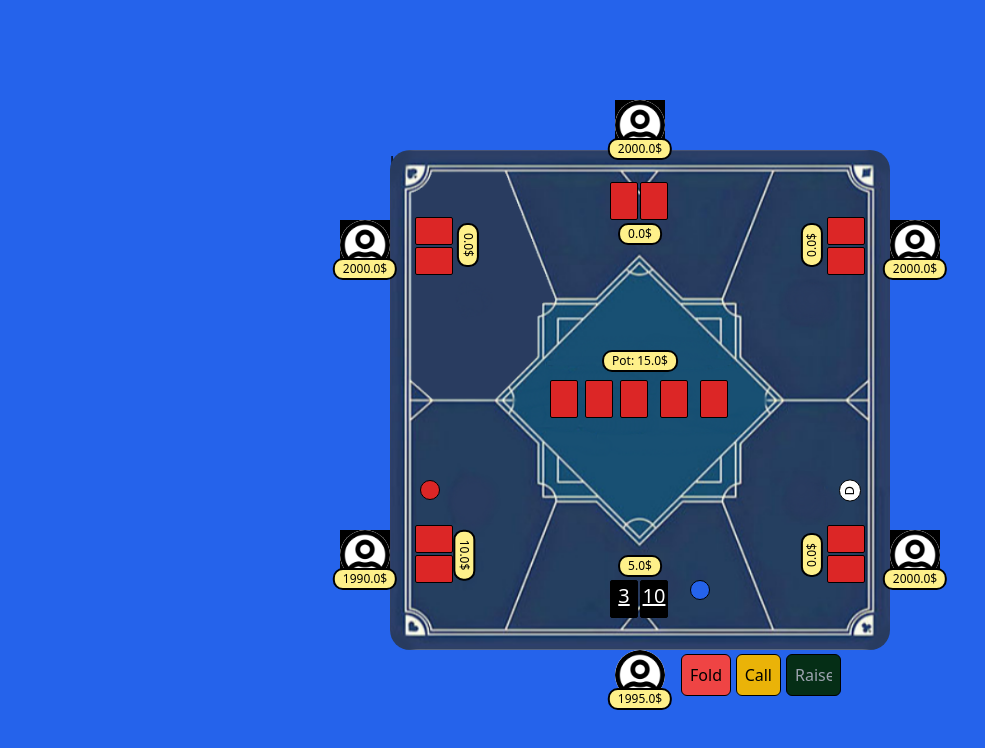
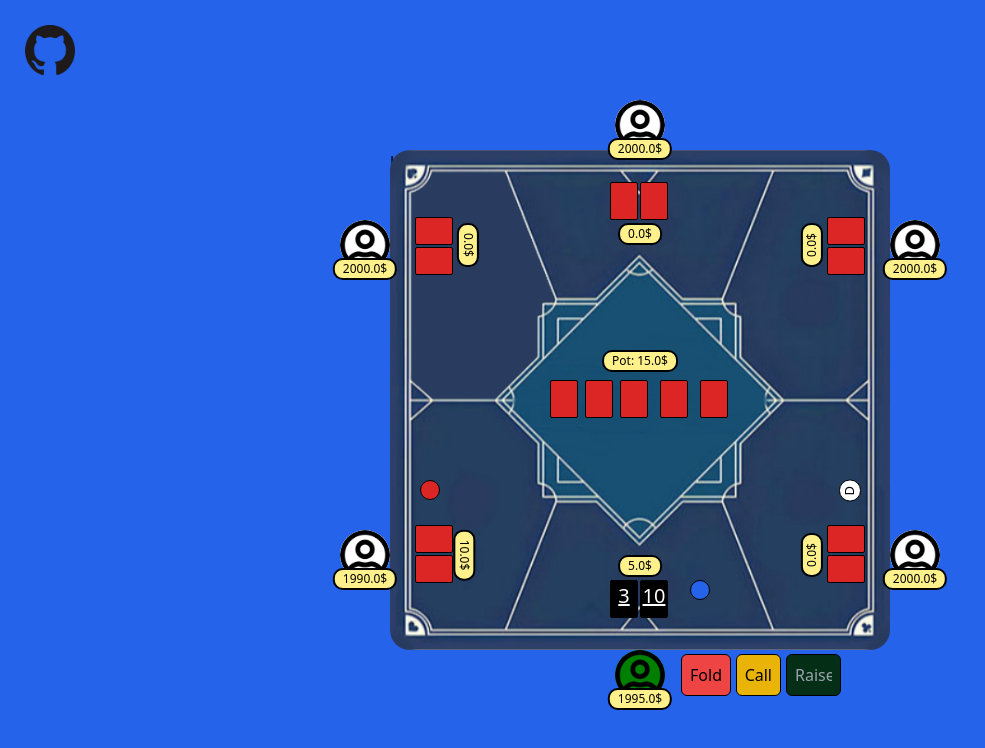
Before and after one commit to nguyenvietbinh/poker_With_GPT, a Vue app in the folder vue-project/: page /bettable in a window 1280 px wide. Shown: the top 748 px of the page, without its empty margins (0-985 px from the left). Built offline with nearby package versions, Linux system fonts and the light colour scheme; no server answers.

Commit message:
update playeravata

```diff
--- a/vue-project/src/components/claculateHandLevel.vue
+++ b/vue-project/src/components/claculateHandLevel.vue
@@ -32,8 +32,6 @@ export default {
                 if (state.numberOfPlayer > 1) {
                     state.winner = this.searchWinner(this.handRanking(state.lstOfHand))
                     for (let i = 0; i < state.winner.length; i ++) {
-                        console.log(state.winner[i])
-                        console.log(state.pot)
                         state.stackList[state.winner[i]] += Math.floor(state.pot/state.winner.length)
                     }
                 }
--- a/vue-project/src/components/doAction.vue
+++ b/vue-project/src/components/doAction.vue
@@ -23,9 +23,11 @@ export default {
     data() {
         return {
             playerCards: null,
+            playerAvatar: null,
         }
     },
     mounted() {
+        this.playerAvatar = document.querySelectorAll('.playerAvatar')
         this.playerCards = document.querySelectorAll('.playerCard')
         this.disPlayCard(state.cards[0], this.playerCards[0])
         this.disPlayCard(state.cards[1], this.playerCards[1])
--- a/vue-project/src/components/getResponse.vue
+++ b/vue-project/src/components/getResponse.vue
@@ -38,19 +38,18 @@ import { useMyFunction } from '../store/functionStore';
             watch(() => state.actionPos, (newval, oldval) => {
                 if (state.actionPos !== null) {
                     if (state.actionPos !== 0) {
-                        this.playerAvatar.forEach(element => {
-                            element.style.backgroundColor = 'black'
-                        });
-                        this.playerAvatar[state.actionPos - 1].style.backgroundColor = 'white'
+                        this.playerAvatar[state.actionPos].style.backgroundColor = 'green'
                         this.getResponse().then(response => {
+                            if (response === 'Fold') {
+                                this.playerAvatar[state.actionPos].style.backgroundColor = 'gray'
+                            } else {
+                                this.playerAvatar[state.actionPos].style.backgroundColor = 'white'
+                            }
                             state.playerAct = response
                             state.numberOfAction ++
-                            console.log(response)
                         })
                     } else {
-                        this.playerAvatar.forEach(element => {
-                            element.style.backgroundColor = 'black'
-                        });
+                        this.playerAvatar[state.actionPos].style.backgroundColor = 'green'
                         this.enAbleButton()
                     }
                 }
--- a/vue-project/src/pages/betTable.vue
+++ b/vue-project/src/pages/betTable.vue
@@ -1,5 +1,10 @@
 <template>
     <div class="banner2 h-full w-full bg-blue-600 absolute top-0 left-0">
+        <RouterLink to="/">
+            <div class="w-[50px] h-[50px] absolute top-[25px] left-[25px]">
+                <img src="../img/logo.png" alt="" class="h-full w-full">
+            </div>
+        </RouterLink>
         <div style="top: calc(50% - 250px); left: calc(50% - 250px);" class="h-[500px] w-[500px] absolute select-none">
         <img src="../img/pokerTable.png" alt="" class="h-[500px] w-auto rounded-[20px] absolute top-0 left-0 z-0">
         <div class="communityCards select-none font-sans font-medium h-[38px] w-[28px] rounded-sm border-[1px] border-black border-solid bg-red-600 absolute underline text-center text-[20px] top-[230px] left-[160px]"></div>
@@ -38,7 +43,7 @@
         <div class="smblind h-[20px] w-[20px] rounded-[50%] border-[1px] border-black border-solid bg-blue-600 absolute -rotate-90 top-[330px] right-[30px] hidden"></div>
         <div class="bigblind h-[20px] w-[20px] rounded-[50%] border-[1px] border-black border-solid bg-red-600 absolute -rotate-90 top-[330px] right-[30px] hidden"></div>
         <div class="absolute bottom-[-50px] left-[225px] w-[50px] h-[50px]">
-            <img src="../img/user.png" alt="" class="absolute h-[50px] w-auto bg-white rounded-full">
+            <img src="../img/user.png" alt="" class="playerAvatar absolute h-[50px] w-[50px] bg-white rounded-full">
             <div class="absolute bottom-[-10px] left-[50%] px-2 pr-2 translate-x-[-50%] text-[12px] inline-block bg-yellow-200 border-[2px] border-black border-solid rounded-[10px]">{{ state.stackList[0] }}.0$ </div>
             <div class="left-[50%] top-[-95px] px-2 pr-2 translate-x-[-50%] text-[12px] inline-block bg-yellow-200 border-[2px] border-black border-solid rounded-[10px] absolute">{{ state.betTotalList[0] }}.0$</div>
             <div @click="this.checkButtonClick" class="right-[-70px] absolute p-2 m-1 hidden bg-red-500 rounded-md border-[1px] border-solid border-black hover:bg-black hover:text-red-500 hover:translate-y-[-2px] transition-all check">Check</div>
@@ -46,28 +51,28 @@
             <div @click="this.callButtonClick" class="right-[-120px] absolute p-2 m-1 hidden bg-yellow-500 rounded-md border-[1px] border-solid border-black hover:bg-black hover:text-yellow-500 hover:translate-y-[-2px] transition-all call">Call</div>
             <input @keyup="this.inputCheck" type="text" class="right-[-180px] w-[55px] absolute hidden p-2 m-1 bg-green-950 text-white rounded-md border-[1px] border-solid border-black hover:bg-black hover:text-green-500 hover:translate-y-[-2px] transition-all raise" placeholder="Raise">
         </div>
-        <div class="playerAvatar absolute bottom-[70px] left-[-50px] h-[50px] w-[50px]">
-            <img src="../img/user.png" alt="" class="h-[50px] w-auto absolute bg-white rounded-[50%]">
+        <div class="absolute bottom-[70px] left-[-50px] h-[50px] w-[50px]">
+            <img src="../img/user.png" alt="" class="playerAvatar h-[50px] w-[50px] absolute bg-white rounded-[50%]">
             <div class="absolute bottom-[-10px] left-[50%] px-2 pr-2 translate-x-[-50%] text-[12px] inline-block bg-yellow-200 border-[2px] border-black border-solid rounded-[10px]">{{ state.stackList[1] }}.0$</div>
             <div class="top-[50%] right-[-100px] rotate-90 px-2 pr-2 translate-y-[-50%] text-[12px] inline-block bg-yellow-200 border-[2px] border-black border-solid rounded-[10px] absolute">{{ state.betTotalList[1] }}.0$</div>
         </div>
-        <div class="playerAvatar absolute top-[70px] left-[-50px] h-[50px] w-[50px]">
-            <img src="../img/user.png" alt="" class="h-[50px] w-auto absolute bg-white rounded-[50%]">
+        <div class="absolute top-[70px] left-[-50px] h-[50px] w-[50px]">
+            <img src="../img/user.png" alt="" class="playerAvatar h-[50px] w-[50px] absolute bg-white rounded-[50%]">
             <div class="absolute bottom-[-10px] left-[50%] px-2 pr-2 translate-x-[-50%] text-[12px] inline-block bg-yellow-200 border-[2px] border-black border-solid rounded-[10px]">{{ state.stackList[2] }}.0$</div>
             <div class="top-[50%] right-[-100px] rotate-90 px-2 pr-2 translate-y-[-50%] text-[12px] inline-block bg-yellow-200 border-[2px] border-black border-solid rounded-[10px] absolute">{{ state.betTotalList[2] }}.0$</div>
         </div>
-        <div class="playerAvatar absolute top-[-50px] left-[225px] h-[50px] w-[50px]">
-            <img src="../img/user.png" alt="" class="h-[50px] w-auto absolute bg-white rounded-[50%]">
+        <div class="absolute top-[-50px] left-[225px] h-[50px] w-[50px]">
+            <img src="../img/user.png" alt="" class="playerAvatar h-[50px] w-[50px] absolute bg-white rounded-[50%]">
             <div class="absolute bottom-[-10px] left-[50%] px-2 pr-2 translate-x-[-50%] text-[12px] inline-block bg-yellow-200 border-[2px] border-black border-solid rounded-[10px]">{{ state.stackList[3] }}.0$</div>
             <div class="left-[50%] bottom-[-95px] px-2 pr-2 translate-x-[-50%] text-[12px] inline-block bg-yellow-200 border-[2px] border-black border-solid rounded-[10px] absolute">{{ state.betTotalList[3] }}.0$</div>
         </div>
-        <div class="playerAvatar absolute top-[70px] right-[-50px] h-[50px] w-[50px]">
-            <img src="../img/user.png" alt="" class="h-[50px] w-auto absolute bg-white rounded-[50%]">
+        <div class="absolute top-[70px] right-[-50px] h-[50px] w-[50px]">
+            <img src="../img/user.png" alt="" class="playerAvatar h-[50px] w-[50px] absolute bg-white rounded-[50%]">
             <div class="absolute bottom-[-10px] left-[50%] px-2 pr-2 translate-x-[-50%] text-[12px] inline-block bg-yellow-200 border-[2px] border-black border-solid rounded-[10px]">{{ state.stackList[4] }}.0$</div>
             <div class="top-[50%] left-[-100px] -rotate-90 px-2 pr-2 translate-y-[-50%] text-[12px] inline-block bg-yellow-200 border-[2px] border-black border-solid rounded-[10px] absolute">{{ state.betTotalList[4] }}.0$</div>
         </div>
-        <div class="playerAvatar absolute bottom-[70px] right-[-50px] h-[50px] w-[50px]">
-            <img src="../img/user.png" alt="" class="h-[50px] w-auto absolute bg-white rounded-[50%]">
+        <div class="absolute bottom-[70px] right-[-50px] h-[50px] w-[50px]">
+            <img src="../img/user.png" alt="" class="playerAvatar h-full w-full absolute bg-white rounded-[50%]">
             <div class="absolute bottom-[-10px] left-[50%] px-2 pr-2 translate-x-[-50%] text-[12px] inline-block bg-yellow-200 border-[2px] border-black border-solid rounded-[10px]">{{ state.stackList[5] }}.0$</div>
             <div class="top-[50%] left-[-100px] -rotate-90 px-2 pr-2 translate-y-[-50%] text-[12px] inline-block bg-yellow-200 border-[2px] border-black border-solid rounded-[10px] absolute">{{ state.betTotalList[5] }}.0$</div>
         </div>
@@ -105,9 +110,11 @@ import { useRouter } from 'vue-router';
                 call: null,
                 raise: null,
                 actionPos: null,
+                playerAvatar: null,
             }
         },
         mounted() {
+            this.playerAvatar = document.querySelectorAll('.playerAvatar')
             this.fold = document.querySelector('.fold')
             this.check = document.querySelector('.check')
             this.call = document.querySelector('.call')
@@ -174,6 +181,7 @@ import { useRouter } from 'vue-router';
                     state.gameHistory.push(`player: 0, round: river, action: Fold`)
                 }
                 this.disAbleButton()
+                this.playerAvatar[0].style.backgroundColor = 'gray'
             },
             callButtonClick() {
                 state.playerAct = 'Call'
@@ -194,6 +202,7 @@ import { useRouter } from 'vue-router';
                 this.disAbleButton()
             },
             disAbleButton() {
+                this.playerAvatar[0].style.backgroundColor = 'white'
                 this.check.style.display = 'none'
                 this.fold.style.display = 'none'
                 this.call.style.display = 'none'
--- a/vue-project/src/pages/signIn.vue
+++ b/vue-project/src/pages/signIn.vue
@@ -1,7 +1,6 @@
 <template>
 <div class="banner">
     <div class="h-[400px] w-[700px] bg-black rounded-[20px] absolute top-[45%] translate-y-[-50%] left-[50%] translate-x-[-50%]">
-
     </div>
 </div>
 </template>
--- a/vue-project/src/store/functionStore.js
+++ b/vue-project/src/store/functionStore.js
@@ -92,7 +92,6 @@ export function useMyFunction() {
       Look at game history if there are many raise {amount} actions you should call, if there are many check action you should raise {amount} to scared them
       I prefer a simple answer: 'Call,' 'Raise {amount}', 'Fold,' 'Check,' or 'All in,' with no additional information. Play as a tight-agreesive player, folding if my hand is not strong.
       `
-        console.log(JSON.stringify([state.cards[playerPos * 2], state.cards[playerPos * 2 + 1]].concat(state.communityCards)), playerPos)
         return prompt
     }
     const getChatGPTResponse = async (userMessage) => {
```
Also changed, not shown: vue-project/src/components/reNewGame.vue (+14 -11 lines).
